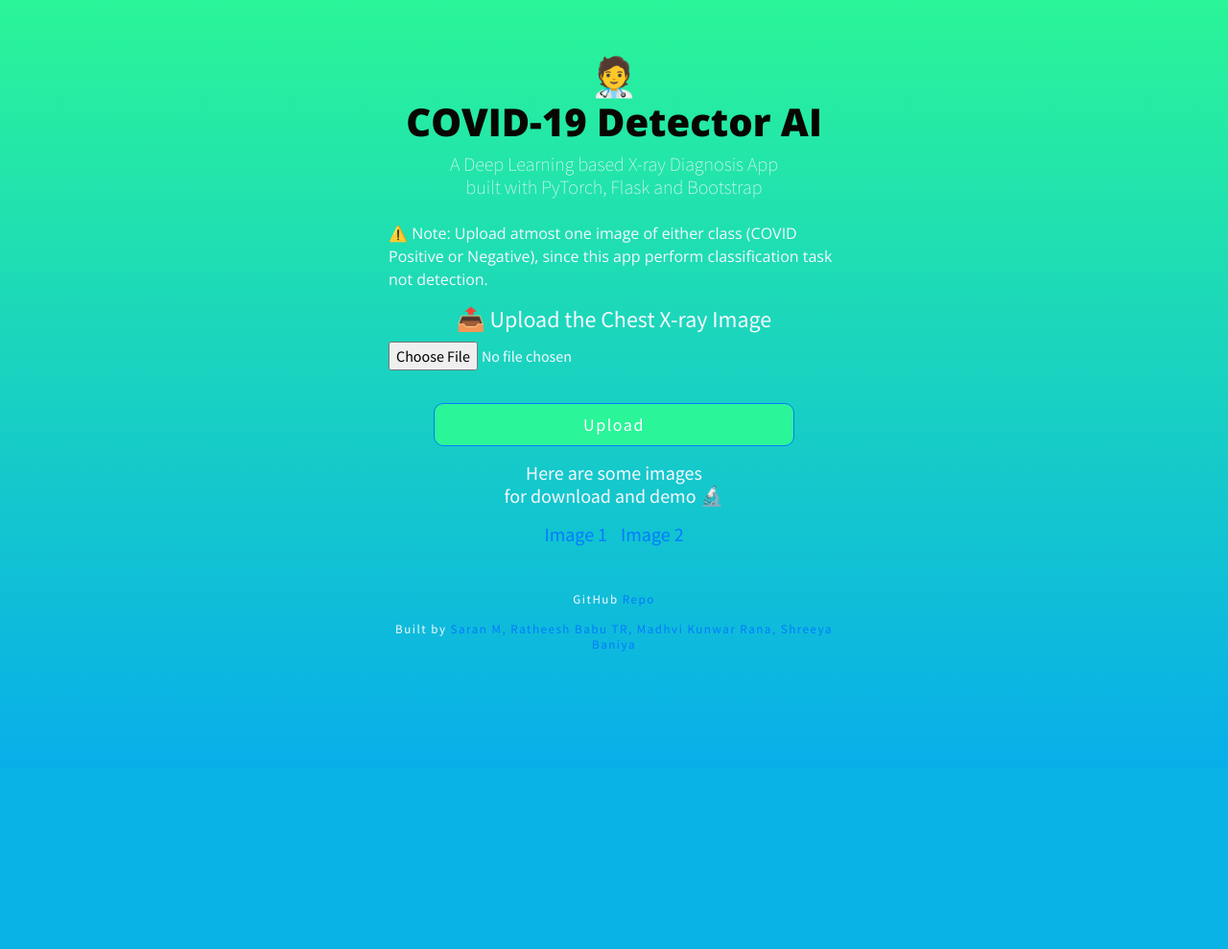
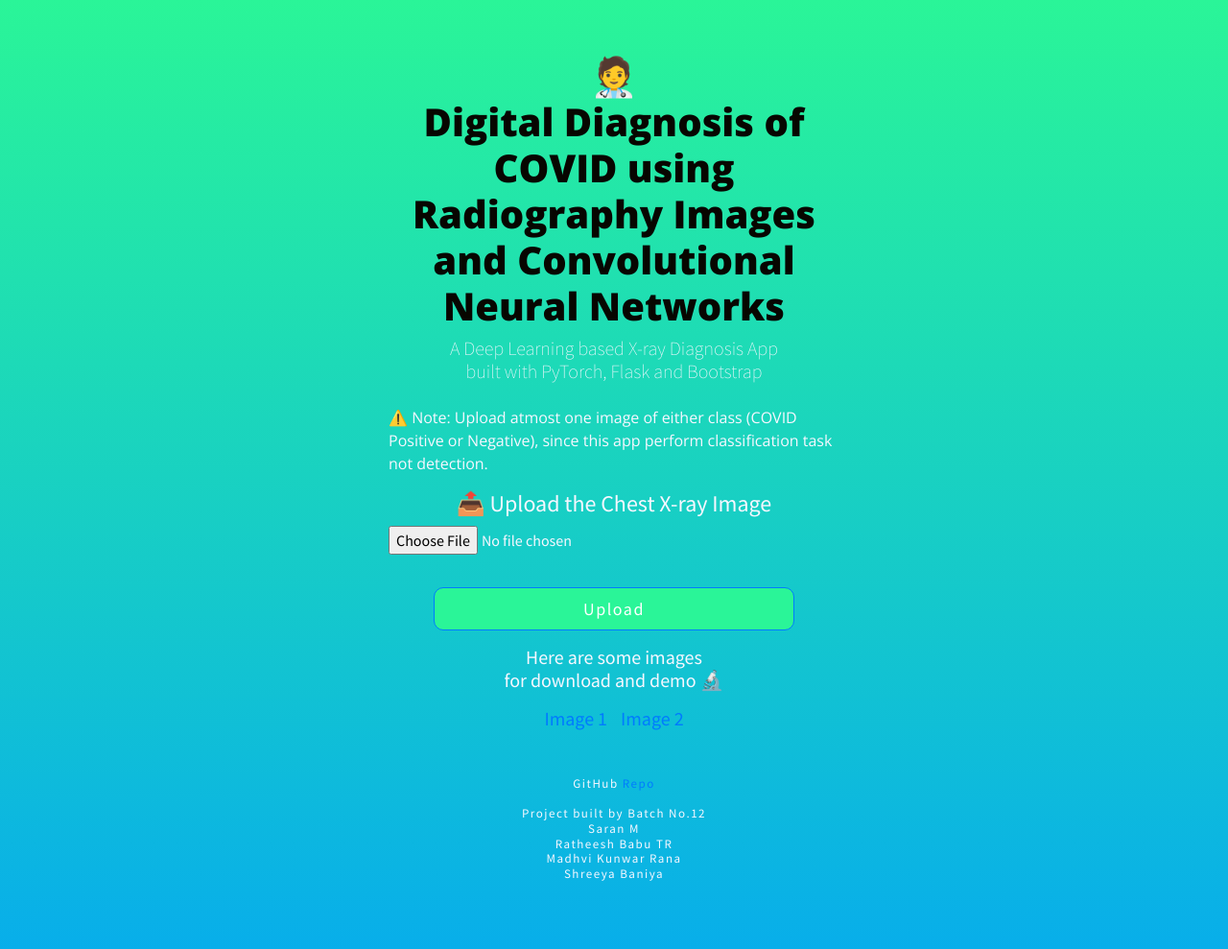
Before and after one commit to Saranmanoharan511/covid-19-diagnosis, a Flask app: page / in a window 1280 px wide. Shown: the whole page at 96% size. Before the commit the page ends 679 px from the top, so only its background shows below. Run offline with Flask 2, Linux system fonts and the light colour scheme; some libraries are stand-ins or nearby versions.

Commit message:
Update Credits

```diff
--- a/templates/index.html
+++ b/templates/index.html
@@ -1,7 +1,7 @@
 {% extends "layout.html" %}
 {% block content %}
 	<form class="form-signin" method=post enctype=multipart/form-data>
-		<h1 class="h1 mb-6 ">🧑‍⚕️ <br>COVID-19 Detector AI</h1>
+		<h1 class="h1 mb-6 ">🧑‍⚕️ <br>Digital Diagnosis of COVID using Radiography Images and Convolutional Neural Networks</h1>
 		<h5 class="h5 mb-4 font-weight-light ">A Deep Learning based X-ray Diagnosis App <br> built with PyTorch, Flask and Bootstrap</h4>
 		<p class="mb-3 notes">⚠️ Note: Upload atmost one image of either class (COVID Positive or Negative), since this app perform classification task not detection.</p>
 		<h2 class="h4 mb-6 font-weight-normal">📤 Upload the Chest X-ray Image</h2>
@@ -15,7 +15,8 @@
 			<a href="/static/test/normal_test1.jpeg" style="margin-left: 10px;" download>Image 2</a>
 		</div>
 		<p class="mt-5 mb-3 credits">GitHub <a href="https://github.com/Saranmanoharan511/covid-19-diagnosis">Repo</a></p>
-		<p class=" mb-3 credits" >Built by <a href="https://arunpandian7.github.io">Saran M, Ratheesh Babu TR, Madhvi Kunwar Rana, Shreeya Baniya</a></p>
+		<p class=" mb-3 credits" >Project built by Batch No.12 <br/>
+			Saran M <br/> Ratheesh Babu TR<br/> Madhvi Kunwar Rana<br/> Shreeya Baniya</p>
 	</form>
 
 
--- a/templates/result.html
+++ b/templates/result.html
@@ -12,7 +12,8 @@
 		{% endif %}
 		<a href="{{ url_for('upload_file')}}" class="btn btn-lg btn-primary btn-block">🔙  RETURN </a>
 		<p class="mt-5 mb-3 credits">GitHub <a href="https://github.com/Saranmanoharan511/covid-19-diagnosis">Repo</a></p>
-		<p class=" mb-3 credits" >Built by <a href="https://arunpandian7.github.io">Saran M, Ratheesh Babu TR, Madhvi Kunwar Rana, Shreeya Baniya</a></p>
+		<p class=" mb-3 credits" >Project built by Batch No.12 <br/>
+			Saran M <br/> Ratheesh Babu TR<br/> Madhvi Kunwar Rana<br/> Shreeya Baniya</p>
 
 	</form>
 {% endblock %}
```
